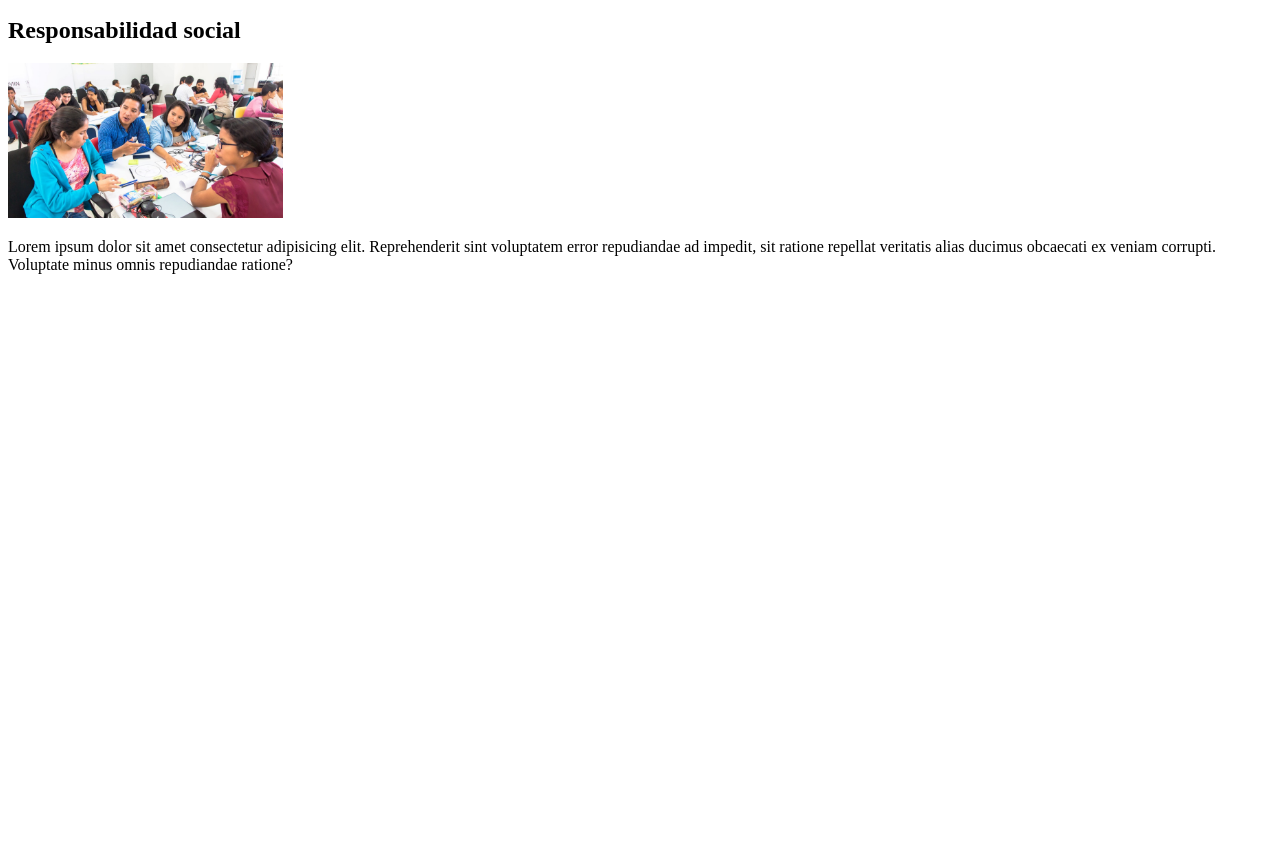
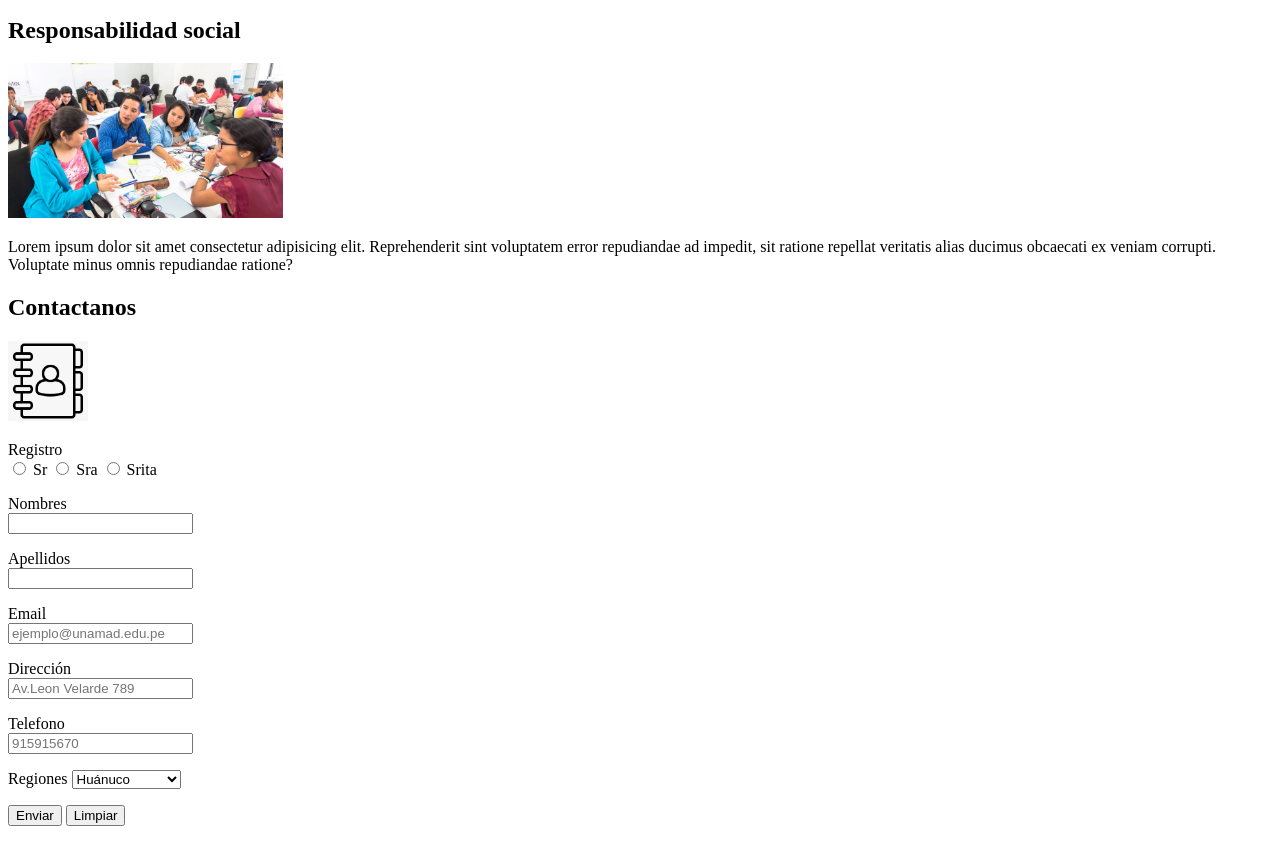
Before and after one commit to yohanvillarp/IngSoftware-week2, a plain HTML site: page index.html in a window 1280 px wide. Shown: the part 521-1363 px from the top of the page. Before the commit the page ends 811 px from the top, so only its background shows below. Drawn offline with Linux system fonts and the light colour scheme.

Commit message:
Añadiendo formulario

```diff
--- a/index.html
+++ b/index.html
@@ -13,7 +13,7 @@
           <li>Nosotros</li>
           <li>Procesos</li>
           <li>Galeria</li>
-          <li>Intranet</li>
+          <li>Contacto</li>
         </ul>
       </nav>
     </header>
@@ -43,6 +43,69 @@
           </p>
         </div>
       </section>
+
+      <section>
+        <h2>Contactanos</h2>
+        <div>
+          <img src="assests/contactos.jpeg" alt="contactos" width="80px">
+        </div>
+        <div>
+          <form action="">
+            <p>
+              <label for="">Registro</label> <br>
+              <label for="">
+                <input type="radio" name="titulo" value="sr">
+                Sr
+              </label>
+              <label for="">
+                <input type="radio" name="titulo" value="sra">
+                Sra
+              </label>
+              <label for=""></label>
+                <input type="radio" name="titulo" value="srta">
+                Srita
+              </label>
+            </p>
+
+            <p>
+              <label for="">Nombres</label><br>
+              <input type="text" name="nombres" required pattern="[A-Za-z]">
+            </p>
+            <p>
+              <label for="">Apellidos</label><br>
+              <input type="text" name="apellidos" required pattern="[A-Za-z]">
+            </p>
+            <p>
+              <label for="">Email</label><br>
+              <input type="email" name="email" required placeholder="ejemplo@unamad.edu.pe">
+            </p>
+            <p>
+              <label for="">Dirección</label><br>
+              <input type="text" name="direccion" required placeholder="Av.Leon Velarde 789">
+            </p>
+            <p>
+              <label for="">Telefono</label><br>
+              <input type="number" name="telefono" required placeholder="915915670">
+            </p>
+            <p>
+              <label for="">Regiones</label>
+              <select>
+                <option>Madre de Dios</option>
+                <option>Cusco</option>
+                <option>Puno</option>
+                <option>Arequipa</option>
+                <option>Apurimac</option>
+                <option>Ucayali</option>
+                <option selected="true">Huánuco</option>
+              </select>
+            </p>
+            <p>
+              <button>Enviar</button>
+              <button type="reset">Limpiar</button>
+            </p>
+          </form>
+        </div>
+      </section>
     </main>
   </body>
 </html>
```
Also changed, not shown: assests/contactos.jpeg (added).
